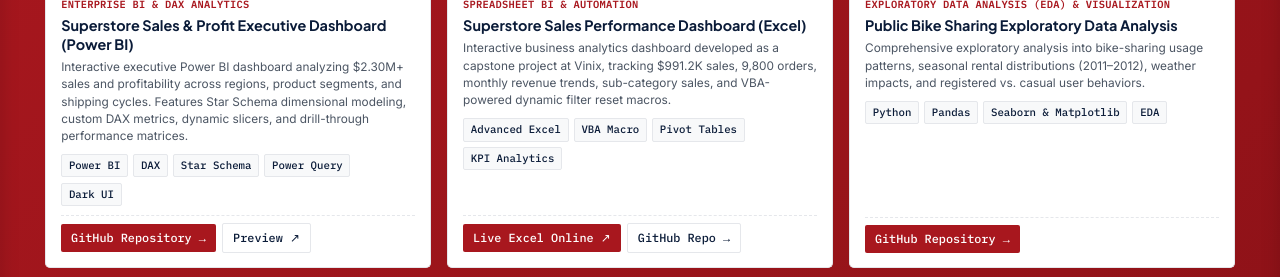
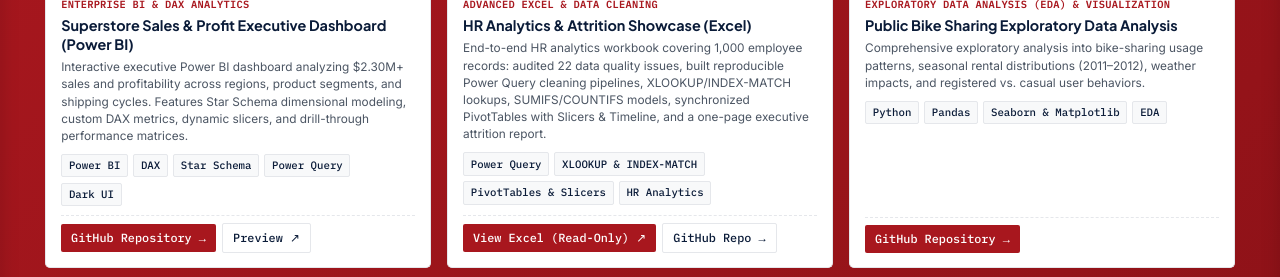
Before and after one commit to maulfath/Portfolio, a plain HTML site: page index.html in a window 1280 px wide. Shown: the part 4218-4495 px from the top of the page. Drawn offline with Linux system fonts and the light colour scheme.

Commit message:
Replace Excel project with HR Analytics Advanced Excel Showcase and read-only Office Web Viewer

```diff
--- a/index.html
+++ b/index.html
@@ -886,38 +886,38 @@
             </div>
           </article>
 
-          <!-- PROJECT 2: Superstore Sales Dashboard (Excel) -->
+          <!-- PROJECT 2: HR Analytics & Attrition Showcase (Advanced Excel) -->
           <article class="project-card">
             <div>
-              <div class="project-preview" aria-label="Superstore Sales Performance Excel Dashboard Preview">
+              <div class="project-preview" aria-label="HR Analytics &amp; Attrition Advanced Excel Showcase Preview">
                 <div class="project-preview-bar">
                   <div class="preview-dots"><span></span><span></span><span></span></div>
                 </div>
-                <a href="https://github.com/maulfath/Superstore-Sales-Dasboard" target="_blank"
-                  rel="noopener noreferrer" class="preview-media" title="View Superstore Excel Dashboard on GitHub">
-                  <img src="DASBOARD.png" alt="Superstore Sales Performance Analytics Dashboard Maul Dashboard"
+                <a href="https://github.com/maulfath/HR-Analytics-Excel-Showcase" target="_blank"
+                  rel="noopener noreferrer" class="preview-media" title="View HR Analytics Advanced Excel Showcase on GitHub">
+                  <img src="hr_analytics_excel_preview.png" alt="HR Analytics &amp; Attrition Executive Report in Microsoft Excel"
                     loading="lazy">
                 </a>
               </div>
 
-              <div class="project-category">Spreadsheet BI &amp; Automation</div>
-              <h3>Superstore Sales Performance Dashboard (Excel)</h3>
+              <div class="project-category">Advanced Excel &amp; Data Cleaning</div>
+              <h3>HR Analytics &amp; Attrition Showcase (Excel)</h3>
               <p class="project-desc">
-                Interactive business analytics dashboard developed as a capstone project at Vinix, tracking $991.2K sales, 9,800 orders, monthly revenue trends, sub-category sales, and VBA-powered dynamic filter reset macros.
+                End-to-end HR analytics workbook covering 1,000 employee records: audited 22 data quality issues, built reproducible Power Query cleaning pipelines, XLOOKUP/INDEX-MATCH lookups, SUMIFS/COUNTIFS models, synchronized PivotTables with Slicers &amp; Timeline, and a one-page executive attrition report.
               </p>
               <div class="project-tags">
-                <span class="tag">Advanced Excel</span>
-                <span class="tag">VBA Macro</span>
-                <span class="tag">Pivot Tables</span>
-                <span class="tag">KPI Analytics</span>
+                <span class="tag">Power Query</span>
+                <span class="tag">XLOOKUP &amp; INDEX-MATCH</span>
+                <span class="tag">PivotTables &amp; Slicers</span>
+                <span class="tag">HR Analytics</span>
               </div>
             </div>
             <div class="project-links">
-              <a class="btn-sm btn-sm-primary" href="https://1drv.ms/x/c/f75bc79e201ded9e/IQBjJvDwUsPNTaWWrIdQCnwxAfGIKIeIkVzsiPLwlZWEzdQ?e=zKg4ZH"
-                target="_blank" rel="noopener noreferrer" title="Try Interactive Dashboard Live in Excel Online">
-                Live Excel Online &nearr;
+              <a class="btn-sm btn-sm-primary" href="https://view.officeapps.live.com/op/view.aspx?src=https://raw.githubusercontent.com/maulfath/HR-Analytics-Excel-Showcase/main/HR_Analytics.xlsx"
+                target="_blank" rel="noopener noreferrer" title="View Read-Only Excel Workbook Directly in Browser">
+                View Excel (Read-Only) &nearr;
               </a>
-              <a class="btn-sm btn-sm-ghost" href="https://github.com/maulfath/Superstore-Sales-Dasboard"
+              <a class="btn-sm btn-sm-ghost" href="https://github.com/maulfath/HR-Analytics-Excel-Showcase"
                 target="_blank" rel="noopener noreferrer">
                 GitHub Repo &rarr;
               </a>
```
Also changed, not shown: hr_analytics_excel_preview.png (added).
